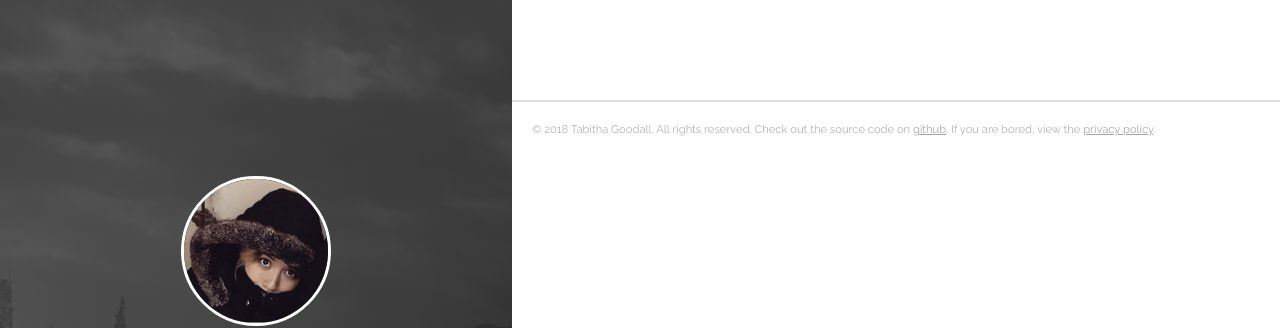
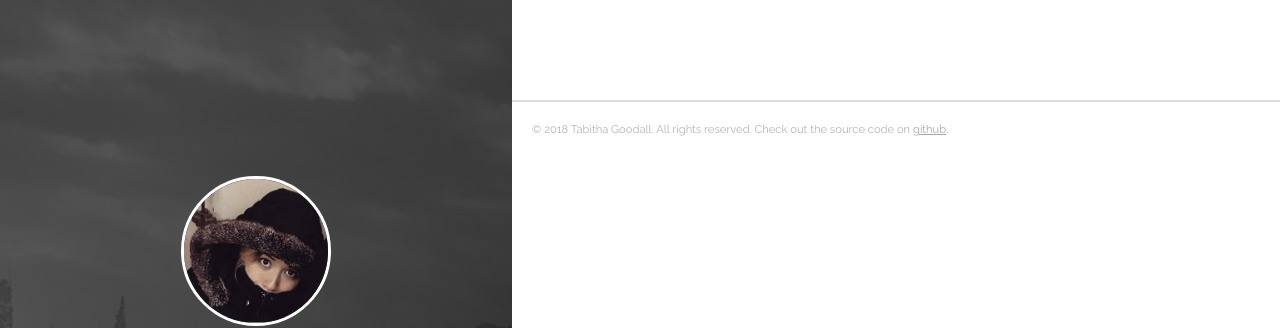
Before and after one commit to twitchett/twitchett.github.io, a Jekyll site: the page built from src/index.html, in a window 1280 px wide. Shown: the top 328 px of the page. Built offline with Jekyll 4.4.1, drawn with Linux system fonts in a browser that asks for light colours; nearby versions of some CDN libraries.

Commit message:
don't need privacy policy

```diff
--- a/src/_includes/footer.html
+++ b/src/_includes/footer.html
@@ -1,5 +1,5 @@
 <footer class="footer">
-  <span class="footer__copyright">&copy; {{ site.time | date: '%Y' }} {{ site.author.name }}. All rights reserved. Check out the source code on <a href="https://github.com/twitchett/twitchett.github.io" target="_blank">github</a>. If you are bored, view the <a href="/privacy">privacy policy</a>.</span>
+  <span class="footer__copyright">&copy; {{ site.time | date: '%Y' }} {{ site.author.name }}. All rights reserved. Check out the source code on <a href="https://github.com/twitchett/twitchett.github.io" target="_blank">github</a>.</span>
 </footer>
 
 <script type="text/javascript" src="https://ajax.googleapis.com/ajax/libs/jquery/1.11.3/jquery.min.js"></script>
```
